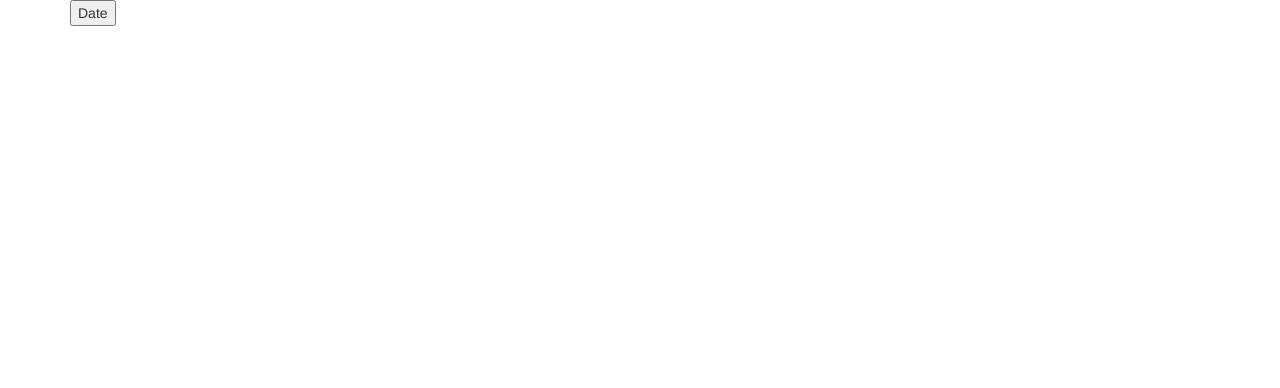
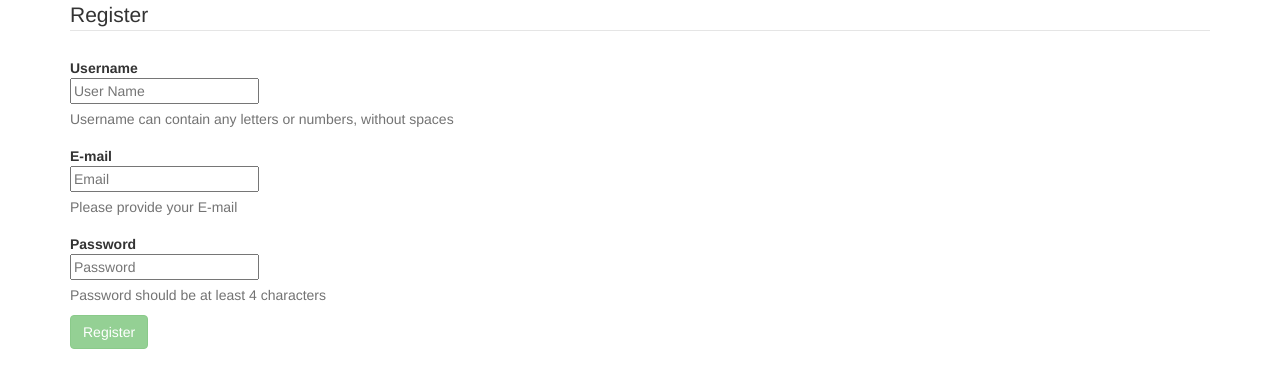
Before and after one commit to CodeKul/ANG2017624-ANGULAR, an Angular app: page / in a window 1280 px wide. Shown: the top 388 px of the page. Built offline with nearby package versions, Linux system fonts and the light colour scheme.

Commit message:
forms: temlate driven validations

```diff
--- a/src/app/app.component.html
+++ b/src/app/app.component.html
@@ -1,8 +1,7 @@
 <div class="container">
   <div class="row">
     <div class="col-md-12">
-      <app-lifecycle [life]="dt" *ngIf="dt"></app-lifecycle>
-      <input type="button" value="Date" (click)="dt = !dt">
+     <app-forms>  </app-forms>
     </div>
   </div>
 </div>
--- a/src/app/app.module.ts
+++ b/src/app/app.module.ts
@@ -25,6 +25,8 @@ import { ServicesComponent } from './services/services.component';
 import { RemOneComponent } from './services/rem-one.component';
 import { RemTwoComponent } from './services/rem-two.component';
 import { LifecycleComponent } from './lifecycle/lifecycle.component';
+import { FormsComponent } from './forms/forms.component';
+import { TemplateComponent } from './forms/template.component';
 
 @NgModule({
   declarations: [
@@ -47,7 +49,9 @@ import { LifecycleComponent } from './lifecycle/lifecycle.component';
     ServicesComponent,
     RemOneComponent,
     RemTwoComponent,
-    LifecycleComponent
+    LifecycleComponent,
+    FormsComponent,
+    TemplateComponent
   ],
   imports: [
     BrowserModule,
--- /dev/null
+++ b/src/app/bike.ts
@@ -0,0 +1,2 @@
+import { routes, info } from './car';
+let rt = routes;
--- /dev/null
+++ b/src/app/forms/forms.component.html
@@ -0,0 +1,5 @@
+<div class="row">
+  <div class="col-md-12">
+    <app-template></app-template>
+  </div>
+</div>
--- /dev/null
+++ b/src/app/forms/forms.component.ts
@@ -0,0 +1,15 @@
+import { Component, OnInit } from '@angular/core';
+
+@Component({
+  selector: 'app-forms',
+  templateUrl: './forms.component.html',
+  styleUrls: ['./forms.component.css']
+})
+export class FormsComponent implements OnInit {
+
+  constructor() { }
+
+  ngOnInit() {
+  }
+
+}
--- /dev/null
+++ b/src/app/forms/template.component.html
@@ -0,0 +1,65 @@
+<form class="form-horizontal" #myForm="ngForm" (ngSubmit)="onSubmit(myForm)">
+  <fieldset>
+    <div id="legend">
+      <legend class="">Register</legend>
+    </div>
+    <div class="control-group">
+      <!-- Username -->
+      <label class="control-label" for="username">Username</label>
+      <div class="controls">
+        <input
+          type="text"
+          id="username"
+          name="username"
+          placeholder="User Name"
+          class="input-xlarge"
+          [(ngModel)]="myData.userName"
+          required
+          #usNm="ngModel">
+        <p class="help-block" *ngIf="usNm.invalid">Username can contain any letters or numbers, without spaces</p>
+      </div>
+    </div>
+
+    <div class="control-group">
+      <!-- E-mail -->
+      <label class="control-label" for="email">E-mail</label>
+      <div class="controls">
+        <input
+          type="text"
+          id="email"
+          name="email"
+          placeholder="Email"
+          class="input-xlarge"
+          [(ngModel)]="myData.email"
+          required
+          #em="ngModel">
+        <p class="help-block" *ngIf="em.invalid">Please provide your E-mail</p>
+      </div>
+    </div>
+
+    <div class="control-group">
+      <!-- Password-->
+      <label class="control-label" for="password">Password</label>
+      <div class="controls">
+        <input
+          type="password"
+          id="password"
+          name="password"
+          placeholder="Password"
+          class="input-xlarge"
+          [(ngModel)]="myData.password"
+          required
+          #pass="ngModel"
+          >
+        <p class="help-block" *ngIf="pass.invalid">Password should be at least 4 characters</p>
+      </div>
+    </div>
+
+    <div class="control-group">
+      <!-- Button -->
+      <div class="controls">
+        <button [disabled]="myForm.invalid" type="submit" class="btn btn-success">Register</button>
+      </div>
+    </div>
+  </fieldset>
+</form>
--- /dev/null
+++ b/src/app/forms/template.component.ts
@@ -0,0 +1,27 @@
+import { Component, OnInit } from '@angular/core';
+import { NgForm } from '@angular/forms';
+
+@Component({
+  selector: 'app-template',
+  templateUrl: './template.component.html',
+  styleUrls: ['./template.component.css']
+})
+export class TemplateComponent implements OnInit {
+
+  myForm: NgForm;
+  myData = {
+    userName: '',
+    email: '',
+    password: ''
+  };
+  constructor() { }
+
+  ngOnInit() {
+  }
+
+  onSubmit(myForm: NgForm) {
+    this.myForm = myForm;
+
+    console.log(this.myForm);
+  }
+}
```
Also changed, not shown: src/app/car.ts (added, +9 -0 lines), src/app/forms/forms.component.css (added), src/app/forms/template.component.css (added), 2 other files (tests, documents, lock files or other folders).
